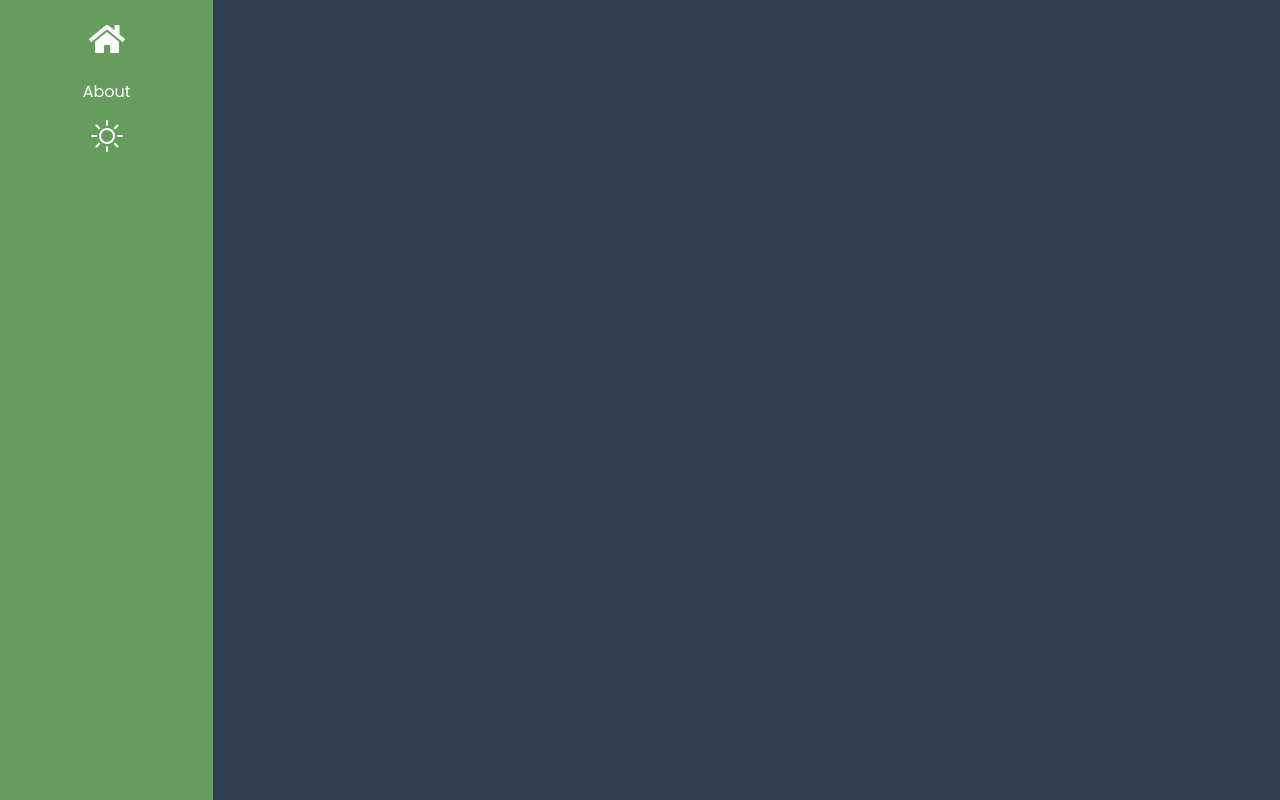
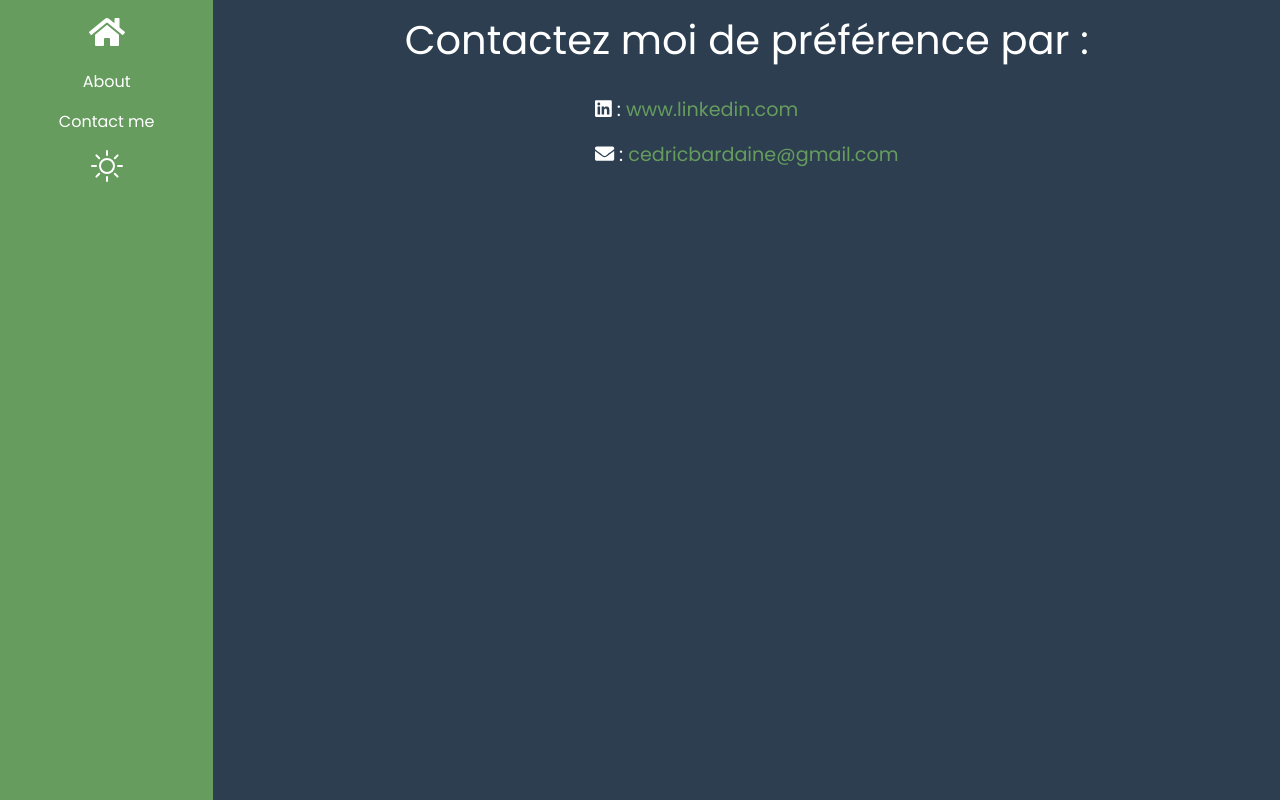
Before and after one commit to CedricBardaine/me, a Vue app: page /ContactMe in a window 1280 px wide. Built offline with nearby package versions, Linux system fonts and the light colour scheme.

Commit message:
add Contact me Page  ;  lower change current page size

```diff
--- a/src/App.vue
+++ b/src/App.vue
@@ -24,6 +24,16 @@
                     to="/about">
                     <span v-on:click="currentPage = 'about'">
                         About
+                    </span>
+                </router-link> <br>
+            </div>
+                <div class="menuLink">
+                    <router-link
+                    class="menuLink"
+                    v-bind:class="{menuLink_current: currentPage == 'ContactMe'}"
+                    to="/ContactMe">
+                    <span v-on:click="currentPage = 'ContactMe'">
+                        Contact me
                     </span>
                 </router-link> <br>
             </div>
@@ -116,7 +126,7 @@
         text-decoration: none;
     }
     .menuLink_current {
-        font-size: $fontSize-default*2 !important;
+        font-size: $fontSize-default*1.5 !important;
     }
 
 
--- a/src/custom.scss
+++ b/src/custom.scss
@@ -10,3 +10,12 @@ $color-black: #2C3E50;
 $color-white: #FFFFFF;
 
 $fontSize-default: 1rem ;
+
+
+
+a {
+    color: $color-primary
+}
+a:hover {
+    color: $color-secondary
+}
--- a/src/main.ts
+++ b/src/main.ts
@@ -8,12 +8,12 @@ import { BootstrapVue, IconsPlugin } from 'bootstrap-vue'
 
 // FontAwesome
 import { library } from '@fortawesome/fontawesome-svg-core'
-import { faUserSecret, faCat, faHome } from '@fortawesome/free-solid-svg-icons'
-import { faJava , faAngular , faGitAlt  } from '@fortawesome/free-brands-svg-icons'
+import { faUserSecret, faCat, faHome , faEnvelope} from '@fortawesome/free-solid-svg-icons'
+import { faJava , faAngular , faGitAlt , faLinkedin ,   } from '@fortawesome/free-brands-svg-icons'
 import {   }                          from '@fortawesome/free-regular-svg-icons'
 import { FontAwesomeIcon } from '@fortawesome/vue-fontawesome'
 
-library.add(faUserSecret, faCat, faHome, faJava, faAngular, faGitAlt);
+library.add(faUserSecret, faCat, faHome, faJava, faAngular, faGitAlt, faLinkedin, faEnvelope);
 
 Vue.component('font-awesome-icon', FontAwesomeIcon)
 
--- a/src/router/index.ts
+++ b/src/router/index.ts
@@ -27,6 +27,11 @@ Vue.use(VueRouter)
     path: '/cat',
     name: 'Cat',
     component: () => import('@/components/Cat.vue')
+  },
+  {
+    path: '/ContactMe',
+    name: 'ContactMe',
+    component: () => import('@/views/ContactMe.vue')
   }
 ]
 
--- /dev/null
+++ b/src/views/ContactMe.vue
@@ -0,0 +1,35 @@
+<template>
+    <div>
+        <h1>Contactez moi de préférence par : </h1>
+        <br>
+
+<!-- < d i v   style="text-align: center;"   > -->
+        <div class="linksBlock">
+
+            <p>
+            <font-awesome-icon class="littleIcon"  :icon="['fab', 'linkedin']" />
+            : <a href="https://www.linkedin.com/in/c%C3%A9dric-bardaine-671ba014a/">www.linkedin.com</a>
+            </p>
+            <p>
+            <font-awesome-icon class="littleIcon"  icon="envelope" />
+            : <a href="cedricbardaine@gmail.com">cedricbardaine@gmail.com</a>
+            </p>
+        </div>
+
+
+
+    </div>
+</template>
+
+<style>
+    .linksBlock {
+        font-size: larger;
+
+        display: inline-block;
+        text-align: left;
+
+
+    }
+    .linksBlock .littleIcon {
+    }
+</style>
```
